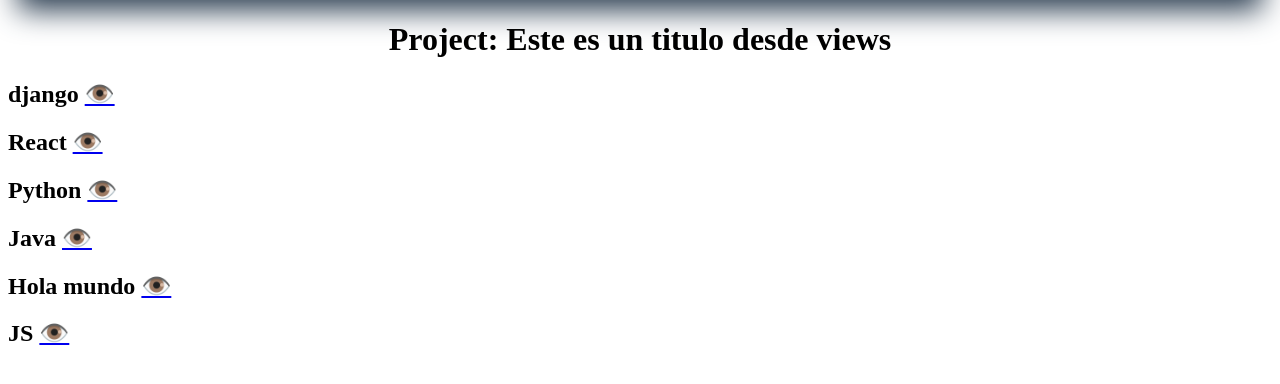
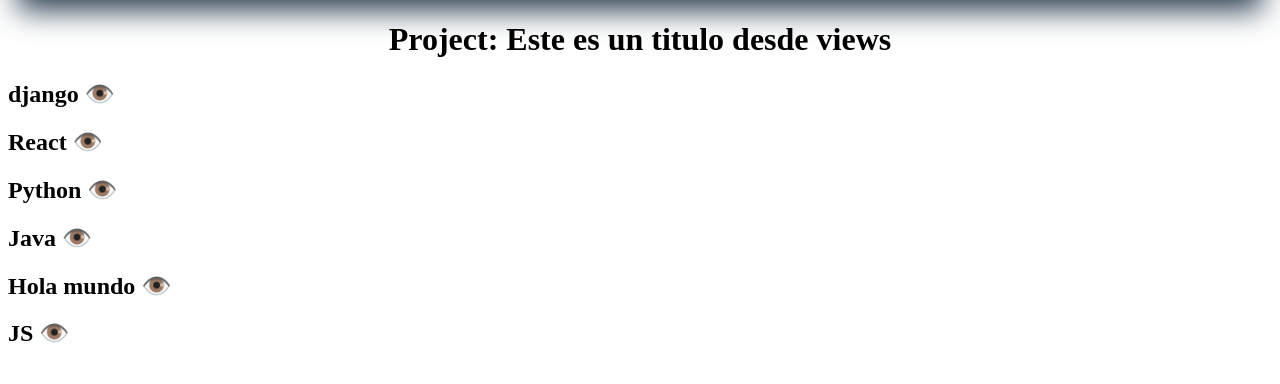
Before and after one commit to JamesLozano1/DJango-project, a Django app: page /projects in a window 1280 px wide. Shown: the part 82-466 px from the top of the page. Run offline with Django 4.2, Linux system fonts and the light colour scheme; data comes from the database, SQL or seed files in the repository.

Commit message:
actualizacion 2.2

```diff
--- a/myapp/static/css/style.css
+++ b/myapp/static/css/style.css
@@ -69,3 +69,7 @@ button:hover {
     border: 2px solid;
     padding: 5px ;
 }
+
+.ojo{
+    text-decoration: none;
+}
--- a/myapp/templates/projects/projects.html
+++ b/myapp/templates/projects/projects.html
@@ -9,7 +9,7 @@
 
 
 <article>
-    <h2>{{ project.name }} <a href="tasks_project/{{ project.id }}">👁️</a></h2>
+    <h2>{{ project.name }} <a href="tasks_project/{{ project.id }}" class="ojo">👁️</a></h2>
 </article>
 
 
```
